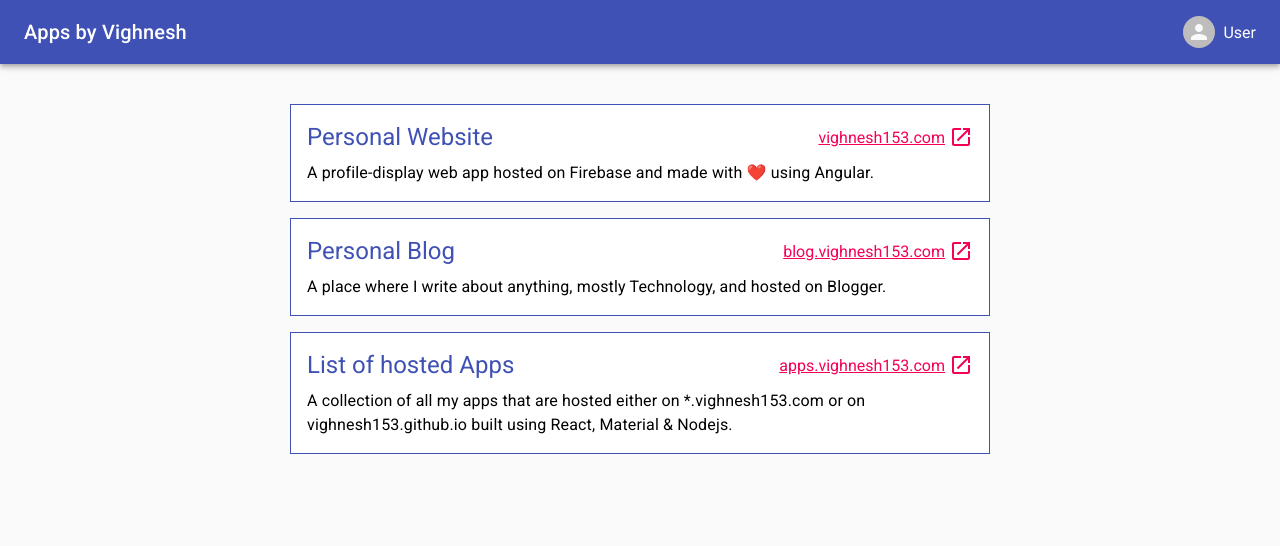
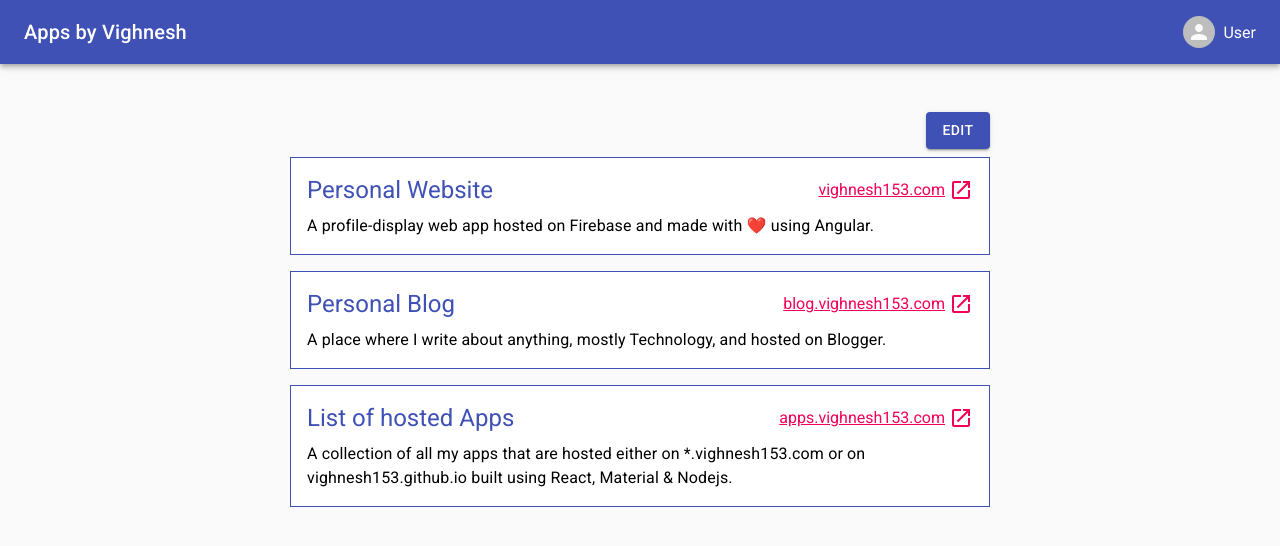
Before and after one commit to vighnesh153/apps.vighnesh153.com, a React (Create React App) app: page / in a window 1280 px wide. Shown: the top 546 px of the page. Built offline with nearby package versions, Linux system fonts and the light colour scheme.

Commit message:
auth initial setup

```diff
--- a/package.json
+++ b/package.json
@@ -5,6 +5,7 @@
   "dependencies": {
     "@material-ui/core": "^4.11.2",
     "@material-ui/icons": "^4.11.2",
+    "@material-ui/lab": "^4.0.0-alpha.57",
     "@testing-library/jest-dom": "^5.11.8",
     "@testing-library/react": "^11.2.2",
     "@testing-library/user-event": "^12.6.0",
--- a/src/components/App.js
+++ b/src/components/App.js
@@ -3,7 +3,7 @@ import React from "react";
 import useTheme from "@material-ui/core/styles/useTheme";
 
 import NavBar from "./NavBar";
-import ProjectList from "./projects";
+import Projects from "./projects";
 
 function App() {
   const theme = useTheme();
@@ -17,7 +17,7 @@ function App() {
       }}
     >
       <NavBar />
-      <ProjectList />
+      <Projects />
     </div>
   );
 }
--- /dev/null
+++ b/src/components/Buttons.js
@@ -0,0 +1,88 @@
+import React, {useState} from 'react';
+
+import makeStyles from "@material-ui/core/styles/makeStyles";
+
+import Grid from "@material-ui/core/Grid";
+import Button from "@material-ui/core/Button";
+import Alert from '@material-ui/lab/Alert';
+import AlertTitle from '@material-ui/lab/AlertTitle';
+
+import * as AuthService from "../services/auth.service";
+
+const useStyles = makeStyles((theme) => ({
+  buttonContainer: {
+    margin: theme.spacing(1, 0),
+  },
+  saveEditButton: {
+    marginLeft: theme.spacing(1),
+  },
+}));
+
+function Buttons({inEditMode, setInEditMode}) {
+  const classes = useStyles();
+  const [isAlertOpen, setIsAlertOpen] = useState(false);
+
+  const onEditClick = () => {
+    if (AuthService.isLoggedIn() === false) {
+      // TODO: send to auth.vighnesh153.com
+      const authUrl = AuthService.getAuthUrl();
+      return;
+    }
+    if (AuthService.isAdmin() === false) {
+      setIsAlertOpen(true);
+      return;
+    }
+    setInEditMode(true);
+  };
+
+  const onSaveClick = () => {
+    setInEditMode(false);
+    console.log('Saving now...');
+  };
+
+  const unauthorizedAlert = isAlertOpen && (
+    <Alert
+      variant="filled"
+      severity="error"
+      onClose={() => setIsAlertOpen(false)}
+    >
+      <AlertTitle><strong>Unauthorized</strong></AlertTitle>
+      <strong>Only Vighnesh Raut is allowed to edit this.</strong>
+    </Alert>
+  );
+
+  let addNewAppBtn = null;
+  if (inEditMode) {
+    addNewAppBtn = (
+      <Button
+        variant={"contained"}
+        color={"primary"}
+      >
+        New App
+      </Button>
+    );
+  }
+
+  const saveEditBtn = (
+    <Button
+      onClick={inEditMode ? onSaveClick : onEditClick}
+      variant={"contained"}
+      color={"primary"}
+      className={classes.saveEditButton}
+    >
+      {inEditMode ? 'Save' : 'Edit'}
+    </Button>
+  );
+
+  return (
+    <React.Fragment>
+      {unauthorizedAlert}
+      <Grid item container justify={"flex-end"} className={classes.buttonContainer}>
+        {addNewAppBtn}
+        {saveEditBtn}
+      </Grid>
+    </React.Fragment>
+  );
+}
+
+export default Buttons;
--- a/src/components/projects/ProjectList.js
+++ b/src/components/projects/ProjectList.js
@@ -1,10 +1,11 @@
-import React from "react";
+import React, {useState} from "react";
 
 import makeStyles from "@material-ui/core/styles/makeStyles";
 
 import Grid from "@material-ui/core/Grid";
 
 import Project from "./Project";
+import Buttons from "../Buttons";
 
 const useStyles = makeStyles((theme) => ({
   container: {
@@ -19,6 +20,8 @@ const useStyles = makeStyles((theme) => ({
 
 function ProjectList() {
   const classes = useStyles();
+
+  const [inEditMode, setInEditMode] = useState(false);
 
   const list = [
     {
@@ -45,20 +48,27 @@ function ProjectList() {
   ];
 
   return (
+    <React.Fragment>
       <Grid
         container
         direction={"column"}
         className={classes.container}
       >
+        <Buttons
+          inEditMode={inEditMode}
+          setInEditMode={setInEditMode}
+        />
         {
           list.map((project) => (
             <Project
               key={project.id}
               project={project}
+              inEditMode={inEditMode}
             />
           ))
         }
       </Grid>
+    </React.Fragment>
   );
 }
 
--- /dev/null
+++ b/src/services/auth.service.js
@@ -0,0 +1,30 @@
+import Cookie from 'js-cookie';
+
+const isDev = window.location.href.startsWith('http://localhost');
+
+export const isLoggedIn = () => {
+  const user = Cookie.get('user');
+  return !!user;
+};
+
+export const isAdmin = () => {
+  const user = JSON.parse(Cookie.get('user') || {});
+  const userRoles = user.roles || [];
+  return userRoles.includes('admin');
+};
+
+const getPostAuthRedirectUrl = () => {
+  const devPostAuthRedirectUrl = 'http://localhost:3000?authSuccess';
+  const prodPostAuthRedirectUrl = 'https://apps.vighnesh153.com?authSuccess';
+  const url = isDev ? devPostAuthRedirectUrl : prodPostAuthRedirectUrl;
+  return encodeURIComponent(url);
+};
+
+export const getAuthUrl = () => {
+  const devAuthUrl = 'http://localhost:3010';
+  const prodAuthUrl = 'https://auth.vighnesh153.com';
+  const url = isDev ? devAuthUrl : prodAuthUrl;
+
+  const redirectTo = getPostAuthRedirectUrl();
+  return `${url}?redirectTo=${redirectTo}`;
+};
```
Also changed, not shown: 1 other file (tests, documents, lock files or other folders). Lines whose indentation alone changed are shown as unchanged.
